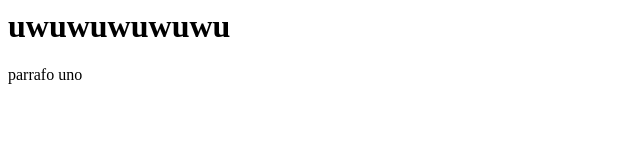
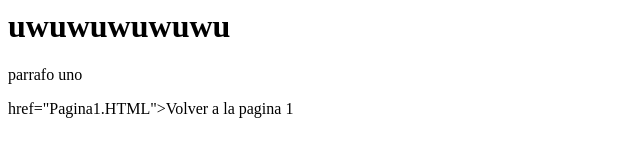
Before and after one commit to PILABRYANSOF/noveno3, a plain HTML site: page pagina2.html in a window 1280 px wide. Shown: the whole page, without its empty margins (0-640 px from the left). Drawn offline with Linux system fonts and the light colour scheme.

Commit message:
Update pagina2.html

```diff
--- a/pagina2.html
+++ b/pagina2.html
@@ -5,6 +5,7 @@
   <body>
     <h1>uwuwuwuwuwu</h1>
     <p>parrafo uno</p>
+    <a>href="Pagina1.HTML">Volver a la pagina 1</a>
   </body>
 
 </html>
```
